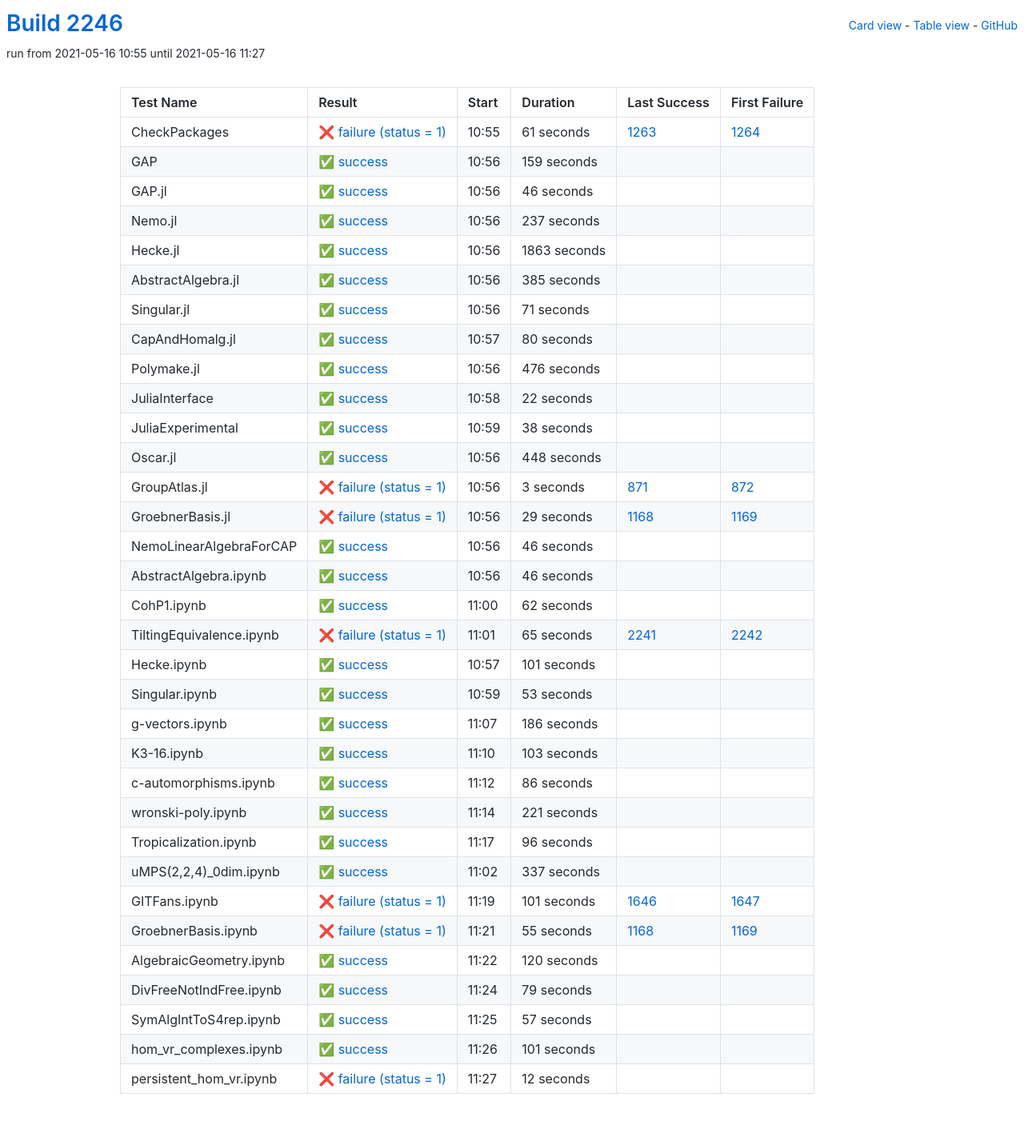
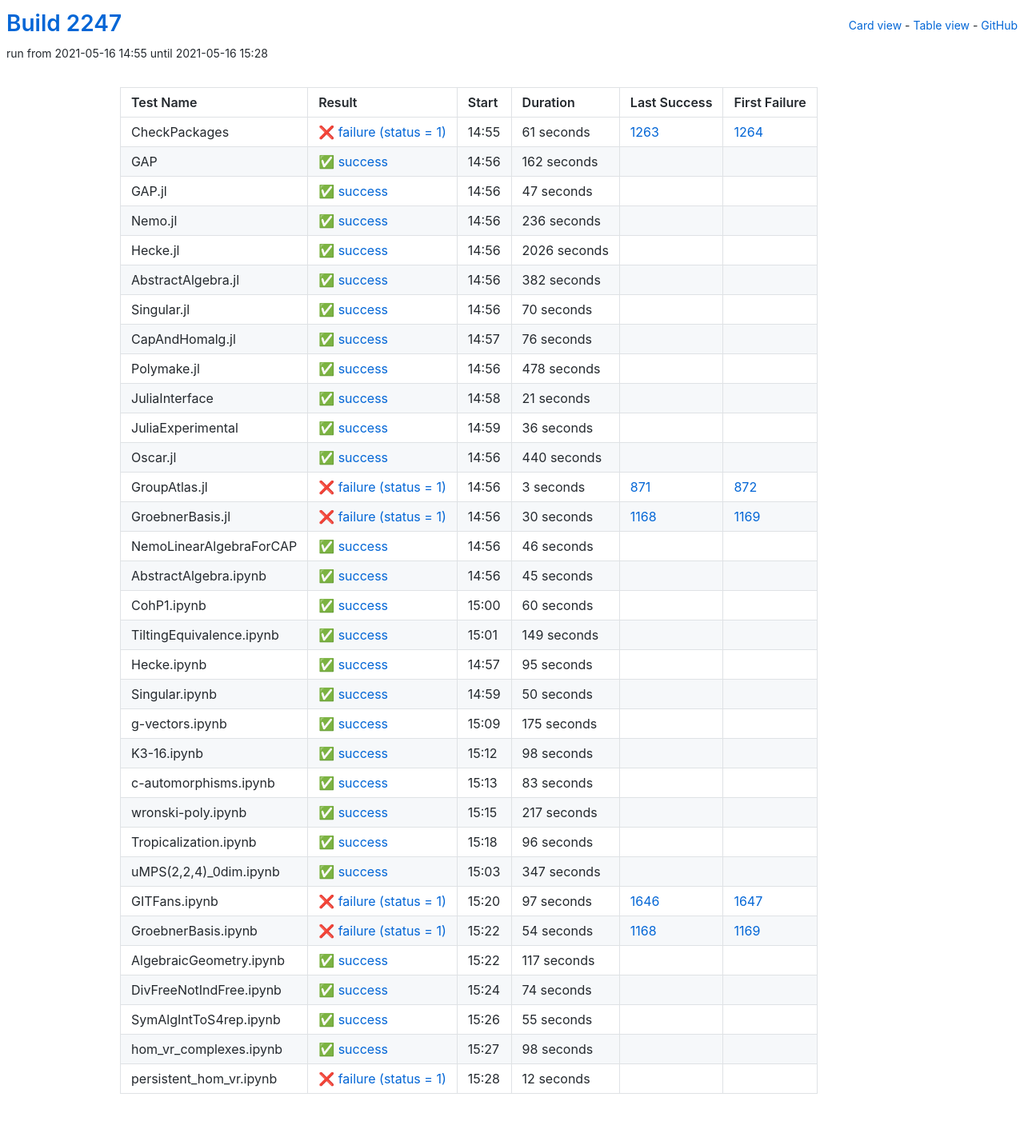
Before and after one commit to oscar-system/oscar-ci-status-stable, a Jekyll site: the page built from table.html, in a window 1280 px wide. Shown: the whole page at 80% size. Built offline with Jekyll 4.4.1, drawn with Linux system fonts in a browser that asks for light colours.

Commit message:
Build #2247

```diff
--- a/_data/ci.yml
+++ b/_data/ci.yml
@@ -1,6 +1,6 @@
 ---
-build: 2246
-build_url: https://oscarci.mathematik.uni-kl.de/job/oscar-stable/2246/
+build: 2247
+build_url: https://oscarci.mathematik.uni-kl.de/job/oscar-stable/2247/
 job: oscar-stable
 organization: oscar-system
 repo: oscar-ci-status-stable
@@ -8,8 +8,8 @@ repourl: https://github.com/oscar-system/oscar-ci-status-stable
 tests:
 - name: CheckPackages
   id: checkpackages
-  log: https://oscarci.mathematik.uni-kl.de/job/oscar-stable/2246/artifact/logs/build-2246/CheckPackages.log
-  start: 2021-05-16 10:55
+  log: https://oscarci.mathematik.uni-kl.de/job/oscar-stable/2247/artifact/logs/build-2247/CheckPackages.log
+  start: 2021-05-16 14:55
   success: false
   exitcode: 1
   status: failure
@@ -20,140 +20,140 @@ tests:
   first_failure_url: https://oscarci.mathematik.uni-kl.de/job/oscar-stable/1264/
 - name: GAP
   id: gap
-  log: https://oscarci.mathematik.uni-kl.de/job/oscar-stable/2246/artifact/logs/build-2246/GAP.log
-  start: 2021-05-16 10:56
+  log: https://oscarci.mathematik.uni-kl.de/job/oscar-stable/2247/artifact/logs/build-2247/GAP.log
+  start: 2021-05-16 14:56
   success: true
   exitcode: 0
   status: success
-  duration: 159
+  duration: 162
   last_success: false
   last_success_url:
   first_failure: false
   first_failure_url:
 - name: GAP.jl
   id: gap-jl
-  log: https://oscarci.mathematik.uni-kl.de/job/oscar-stable/2246/artifact/logs/build-2246/GAP.jl.log
-  start: 2021-05-16 10:56
+  log: https://oscarci.mathematik.uni-kl.de/job/oscar-stable/2247/artifact/logs/build-2247/GAP.jl.log
+  start: 2021-05-16 14:56
   success: true
   exitcode: 0
   status: success
-  duration: 46
+  duration: 47
   last_success: false
   last_success_url:
   first_failure: false
   first_failure_url:
 - name: Nemo.jl
   id: nemo-jl
-  log: https://oscarci.mathematik.uni-kl.de/job/oscar-stable/2246/artifact/logs/build-2246/Nemo.jl.log
-  start: 2021-05-16 10:56
+  log: https://oscarci.mathematik.uni-kl.de/job/oscar-stable/2247/artifact/logs/build-2247/Nemo.jl.log
+  start: 2021-05-16 14:56
   success: true
   exitcode: 0
   status: success
-  duration: 237
+  duration: 236
   last_success: false
   last_success_url:
   first_failure: false
   first_failure_url:
 - name: Hecke.jl
   id: hecke-jl
-  log: https://oscarci.mathematik.uni-kl.de/job/oscar-stable/2246/artifact/logs/build-2246/Hecke.jl.log
-  start: 2021-05-16 10:56
+  log: https://oscarci.mathematik.uni-kl.de/job/oscar-stable/2247/artifact/logs/build-2247/Hecke.jl.log
+  start: 2021-05-16 14:56
   success: true
   exitcode: 0
   status: success
-  duration: 1863
+  duration: 2026
   last_success: false
   last_success_url:
   first_failure: false
   first_failure_url:
 - name: AbstractAlgebra.jl
   id: abstractalgebra-jl
-  log: https://oscarci.mathematik.uni-kl.de/job/oscar-stable/2246/artifact/logs/build-2246/AbstractAlgebra.jl.log
-  start: 2021-05-16 10:56
+  log: https://oscarci.mathematik.uni-kl.de/job/oscar-stable/2247/artifact/logs/build-2247/AbstractAlgebra.jl.log
+  start: 2021-05-16 14:56
   success: true
   exitcode: 0
   status: success
-  duration: 385
+  duration: 382
   last_success: false
   last_success_url:
   first_failure: false
   first_failure_url:
 - name: Singular.jl
   id: singular-jl
-  log: https://oscarci.mathematik.uni-kl.de/job/oscar-stable/2246/artifact/logs/build-2246/Singular.jl.log
-  start: 2021-05-16 10:56
+  log: https://oscarci.mathematik.uni-kl.de/job/oscar-stable/2247/artifact/logs/build-2247/Singular.jl.log
+  start: 2021-05-16 14:56
   success: true
   exitcode: 0
   status: success
-  duration: 71
+  duration: 70
   last_success: false
   last_success_url:
   first_failure: false
   first_failure_url:
 - name: CapAndHomalg.jl
   id: capandhomalg-jl
-  log: https://oscarci.mathematik.uni-kl.de/job/oscar-stable/2246/artifact/logs/build-2246/CapAndHomalg.jl.log
-  start: 2021-05-16 10:57
+  log: https://oscarci.mathematik.uni-kl.de/job/oscar-stable/2247/artifact/logs/build-2247/CapAndHomalg.jl.log
+  start: 2021-05-16 14:57
   success: true
   exitcode: 0
   status: success
-  duration: 80
+  duration: 76
   last_success: false
   last_success_url:
   first_failure: false
   first_failure_url:
 - name: Polymake.jl
   id: polymake-jl
-  log: https://oscarci.mathematik.uni-kl.de/job/oscar-stable/2246/artifact/logs/build-2246/Polymake.jl.log
-  start: 2021-05-16 10:56
+  log: https://oscarci.mathematik.uni-kl.de/job/oscar-stable/2247/artifact/logs/build-2247/Polymake.jl.log
+  start: 2021-05-16 14:56
   success: true
   exitcode: 0
   status: success
-  duration: 476
+  duration: 478
   last_success: false
   last_success_url:
   first_failure: false
   first_failure_url:
 - name: JuliaInterface
   id: juliainterface
-  log: https://oscarci.mathematik.uni-kl.de/job/oscar-stable/2246/artifact/logs/build-2246/JuliaInterface.log
-  start: 2021-05-16 10:58
+  log: https://oscarci.mathematik.uni-kl.de/job/oscar-stable/2247/artifact/logs/build-2247/JuliaInterface.log
+  start: 2021-05-16 14:58
   success: true
   exitcode: 0
   status: success
-  duration: 22
+  duration: 21
   last_success: false
   last_success_url:
   first_failure: false
   first_failure_url:
 - name: JuliaExperimental
   id: juliaexperimental
-  log: https://oscarci.mathematik.uni-kl.de/job/oscar-stable/2246/artifact/logs/build-2246/JuliaExperimental.log
-  start: 2021-05-16 10:59
+  log: https://oscarci.mathematik.uni-kl.de/job/oscar-stable/2247/artifact/logs/build-2247/JuliaExperimental.log
+  start: 2021-05-16 14:59
   success: true
   exitcode: 0
   status: success
-  duration: 38
+  duration: 36
   last_success: false
   last_success_url:
   first_failure: false
   first_failure_url:
 - name: Oscar.jl
   id: oscar-jl
-  log: https://oscarci.mathematik.uni-kl.de/job/oscar-stable/2246/artifact/logs/build-2246/Oscar.jl.log
-  start: 2021-05-16 10:56
+  log: https://oscarci.mathematik.uni-kl.de/job/oscar-stable/2247/artifact/logs/build-2247/Oscar.jl.log
+  start: 2021-05-16 14:56
   success: true
   exitcode: 0
   status: success
-  duration: 448
+  duration: 440
   last_success: false
   last_success_url:
   first_failure: false
   first_failure_url:
 - name: GroupAtlas.jl
   id: groupatlas-jl
-  log: https://oscarci.mathematik.uni-kl.de/job/oscar-stable/2246/artifact/logs/build-2246/GroupAtlas.jl.log
-  start: 2021-05-16 10:56
+  log: https://oscarci.mathematik.uni-kl.de/job/oscar-stable/2247/artifact/logs/build-2247/GroupAtlas.jl.log
+  start: 2021-05-16 14:56
   success: false
   exitcode: 1
   status: failure
@@ -164,20 +164,20 @@ tests:
   first_failure_url: https://oscarci.mathematik.uni-kl.de/job/oscar-stable/872/
 - name: GroebnerBasis.jl
   id: groebnerbasis-jl
-  log: https://oscarci.mathematik.uni-kl.de/job/oscar-stable/2246/artifact/logs/build-2246/GroebnerBasis.jl.log
-  start: 2021-05-16 10:56
+  log: https://oscarci.mathematik.uni-kl.de/job/oscar-stable/2247/artifact/logs/build-2247/GroebnerBasis.jl.log
+  start: 2021-05-16 14:56
   success: false
   exitcode: 1
   status: failure
-  duration: 29
+  duration: 30
   last_success: 1168
   last_success_url: https://oscarci.mathematik.uni-kl.de/job/oscar-stable/1168/
   first_failure: 1169
   first_failure_url: https://oscarci.mathematik.uni-kl.de/job/oscar-stable/1169/
 - name: NemoLinearAlgebraForCAP
   id: nemolinearalgebraforcap
-  log: https://oscarci.mathematik.uni-kl.de/job/oscar-stable/2246/artifact/logs/build-2246/NemoLinearAlgebraForCAP.log
-  start: 2021-05-16 10:56
+  log: https://oscarci.mathematik.uni-kl.de/job/oscar-stable/2247/artifact/logs/build-2247/NemoLinearAlgebraForCAP.log
+  start: 2021-05-16 14:56
   success: true
   exitcode: 0
   status: success
@@ -188,116 +188,116 @@ tests:
   first_failure_url:
 - name: AbstractAlgebra.ipynb
   id: abstractalgebra-ipynb
-  log: https://oscarci.mathematik.uni-kl.de/job/oscar-stable/2246/artifact/logs/build-2246/AbstractAlgebra.ipynb.log
-  start: 2021-05-16 10:56
+  log: https://oscarci.mathematik.uni-kl.de/job/oscar-stable/2247/artifact/logs/build-2247/AbstractAlgebra.ipynb.log
+  start: 2021-05-16 14:56
   success: true
   exitcode: 0
   status: success
-  duration: 46
+  duration: 45
   last_success: false
   last_success_url:
   first_failure: false
   first_failure_url:
 - name: CohP1.ipynb
   id: cohp1-ipynb
-  log: https://oscarci.mathematik.uni-kl.de/job/oscar-stable/2246/artifact/logs/build-2246/CohP1.ipynb.log
-  start: 2021-05-16 11:00
+  log: https://oscarci.mathematik.uni-kl.de/job/oscar-stable/2247/artifact/logs/build-2247/CohP1.ipynb.log
+  start: 2021-05-16 15:00
   success: true
   exitcode: 0
   status: success
-  duration: 62
+  duration: 60
   last_success: false
   last_success_url:
   first_failure: false
   first_failure_url:
 - name: TiltingEquivalence.ipynb
   id: tiltingequivalence-ipynb
-  log: https://oscarci.mathematik.uni-kl.de/job/oscar-stable/2246/artifact/logs/build-2246/TiltingEquivalence.ipynb.log
-  start: 2021-05-16 11:01
-  success: false
-  exitcode: 1
-  status: failure
-  duration: 65
-  last_success: 2241
-  last_success_url: https://oscarci.mathematik.uni-kl.de/job/oscar-stable/2241/
-  first_failure: 2242
-  first_failure_url: https://oscarci.mathematik.uni-kl.de/job/oscar-stable/2242/
-- name: Hecke.ipynb
-  id: hecke-ipynb
-  log: https://oscarci.mathematik.uni-kl.de/job/oscar-stable/2246/artifact/logs/build-2246/Hecke.ipynb.log
-  start: 2021-05-16 10:57
+  log: https://oscarci.mathematik.uni-kl.de/job/oscar-stable/2247/artifact/logs/build-2247/TiltingEquivalence.ipynb.log
+  start: 2021-05-16 15:01
   success: true
   exitcode: 0
   status: success
-  duration: 101
+  duration: 149
+  last_success: false
+  last_success_url:
+  first_failure: false
+  first_failure_url:
+- name: Hecke.ipynb
+  id: hecke-ipynb
+  log: https://oscarci.mathematik.uni-kl.de/job/oscar-stable/2247/artifact/logs/build-2247/Hecke.ipynb.log
+  start: 2021-05-16 14:57
+  success: true
+  exitcode: 0
+  status: success
+  duration: 95
   last_success: false
   last_success_url:
   first_failure: false
   first_failure_url:
 - name: Singular.ipynb
   id: singular-ipynb
-  log: https://oscarci.mathematik.uni-kl.de/job/oscar-stable/2246/artifact/logs/build-2246/Singular.ipynb.log
-  start: 2021-05-16 10:59
+  log: https://oscarci.mathematik.uni-kl.de/job/oscar-stable/2247/artifact/logs/build-2247/Singular.ipynb.log
+  start: 2021-05-16 14:59
   success: true
   exitcode: 0
   status: success
-  duration: 53
+  duration: 50
   last_success: false
   last_success_url:
   first_failure: false
   first_failure_url:
 - name: g-vectors.ipynb
   id: g-vectors-ipynb
-  log: https://oscarci.mathematik.uni-kl.de/job/oscar-stable/2246/artifact/logs/build-2246/g-vectors.ipynb.log
-  start: 2021-05-16 11:07
+  log: https://oscarci.mathematik.uni-kl.de/job/oscar-stable/2247/artifact/logs/build-2247/g-vectors.ipynb.log
+  start: 2021-05-16 15:09
   success: true
   exitcode: 0
   status: success
-  duration: 186
+  duration: 175
   last_success: false
   last_success_url:
   first_failure: false
   first_failure_url:
 - name: K3-16.ipynb
   id: k3-16-ipynb
-  log: https://oscarci.mathematik.uni-kl.de/job/oscar-stable/2246/artifact/logs/build-2246/K3-16.ipynb.log
-  start: 2021-05-16 11:10
+  log: https://oscarci.mathematik.uni-kl.de/job/oscar-stable/2247/artifact/logs/build-2247/K3-16.ipynb.log
+  start: 2021-05-16 15:12
   success: true
   exitcode: 0
   status: success
-  duration: 103
+  duration: 98
   last_success: false
   last_success_url:
   first_failure: false
   first_failure_url:
 - name: c-automorphisms.ipynb
   id: c-automorphisms-ipynb
-  log: https://oscarci.mathematik.uni-kl.de/job/oscar-stable/2246/artifact/logs/build-2246/c-automorphisms.ipynb.log
-  start: 2021-05-16 11:12
+  log: https://oscarci.mathematik.uni-kl.de/job/oscar-stable/2247/artifact/logs/build-2247/c-automorphisms.ipynb.log
+  start: 2021-05-16 15:13
   success: true
   exitcode: 0
   status: success
-  duration: 86
+  duration: 83
   last_success: false
   last_success_url:
   first_failure: false
   first_failure_url:
 - name: wronski-poly.ipynb
   id: wronski-poly-ipynb
-  log: https://oscarci.mathematik.uni-kl.de/job/oscar-stable/2246/artifact/logs/build-2246/wronski-poly.ipynb.log
-  start: 2021-05-16 11:14
+  log: https://oscarci.mathematik.uni-kl.de/job/oscar-stable/2247/artifact/logs/build-2247/wronski-poly.ipynb.log
+  start: 2021-05-16 15:15
   success: true
   exitcode: 0
   status: success
-  duration: 221
+  duration: 217
   last_success: false
   last_success_url:
   first_failure: false
   first_failure_url:
 - name: Tropicalization.ipynb
   id: tropicalization-ipynb
-  log: https://oscarci.mathematik.uni-kl.de/job/oscar-stable/2246/artifact/logs/build-2246/Tropicalization.ipynb.log
-  start: 2021-05-16 11:17
+  log: https://oscarci.mathematik.uni-kl.de/job/oscar-stable/2247/artifact/logs/build-2247/Tropicalization.ipynb.log
+  start: 2021-05-16 15:18
   success: true
   exitcode: 0
   status: success
@@ -308,92 +308,92 @@ tests:
   first_failure_url:
 - name: uMPS(2,2,4)_0dim.ipynb
   id: umps-2-2-4-0dim-ipynb
-  log: https://oscarci.mathematik.uni-kl.de/job/oscar-stable/2246/artifact/logs/build-2246/uMPS-2-2-4-_0dim.ipynb.log
-  start: 2021-05-16 11:02
+  log: https://oscarci.mathematik.uni-kl.de/job/oscar-stable/2247/artifact/logs/build-2247/uMPS-2-2-4-_0dim.ipynb.log
+  start: 2021-05-16 15:03
   success: true
   exitcode: 0
   status: success
-  duration: 337
+  duration: 347
   last_success: false
   last_success_url:
   first_failure: false
   first_failure_url:
 - name: GITFans.ipynb
   id: gitfans-ipynb
-  log: https://oscarci.mathematik.uni-kl.de/job/oscar-stable/2246/artifact/logs/build-2246/GITFans.ipynb.log
-  start: 2021-05-16 11:19
+  log: https://oscarci.mathematik.uni-kl.de/job/oscar-stable/2247/artifact/logs/build-2247/GITFans.ipynb.log
+  start: 2021-05-16 15:20
   success: false
   exitcode: 1
   status: failure
-  duration: 101
+  duration: 97
   last_success: 1646
   last_success_url: https://oscarci.mathematik.uni-kl.de/job/oscar-stable/1646/
   first_failure: 1647
   first_failure_url: https://oscarci.mathematik.uni-kl.de/job/oscar-stable/1647/
 - name: GroebnerBasis.ipynb
   id: groebnerbasis-ipynb
-  log: https://oscarci.mathematik.uni-kl.de/job/oscar-stable/2246/artifact/logs/build-2246/GroebnerBasis.ipynb.log
-  start: 2021-05-16 11:21
+  log: https://oscarci.mathematik.uni-kl.de/job/oscar-stable/2247/artifact/logs/build-2247/GroebnerBasis.ipynb.log
+  start: 2021-05-16 15:22
   success: false
   exitcode: 1
   status: failure
-  duration: 55
+  duration: 54
   last_success: 1168
   last_success_url: https://oscarci.mathematik.uni-kl.de/job/oscar-stable/1168/
   first_failure: 1169
   first_failure_url: https://oscarci.mathematik.uni-kl.de/job/oscar-stable/1169/
 - name: AlgebraicGeometry.ipynb
   id: algebraicgeometry-ipynb
-  log: https://oscarci.mathematik.uni-kl.de/job/oscar-stable/2246/artifact/logs/build-2246/AlgebraicGeometry.ipynb.log
-  start: 2021-05-16 11:22
+  log: https://oscarci.mathematik.uni-kl.de/job/oscar-stable/2247/artifact/logs/build-2247/AlgebraicGeometry.ipynb.log
+  start: 2021-05-16 15:22
   success: true
   exitcode: 0
   status: success
-  duration: 120
+  duration: 117
   last_success: false
   last_success_url:
   first_failure: false
   first_failure_url:
 - name: DivFreeNotIndFree.ipynb
   id: divfreenotindfree-ipynb
-  log: https://oscarci.mathematik.uni-kl.de/job/oscar-stable/2246/artifact/logs/build-2246/DivFreeNotIndFree.ipynb.log
-  start: 2021-05-16 11:24
+  log: https://oscarci.mathematik.uni-kl.de/job/oscar-stable/2247/artifact/logs/build-2247/DivFreeNotIndFree.ipynb.log
+  start: 2021-05-16 15:24
   success: true
   exitcode: 0
   status: success
-  duration: 79
+  duration: 74
   last_success: false
   last_success_url:
   first_failure: false
   first_failure_url:
 - name: SymAlgIntToS4rep.ipynb
   id: symalginttos4rep-ipynb
-  log: https://oscarci.mathematik.uni-kl.de/job/oscar-stable/2246/artifact/logs/build-2246/SymAlgIntToS4rep.ipynb.log
-  start: 2021-05-16 11:25
+  log: https://oscarci.mathematik.uni-kl.de/job/oscar-stable/2247/artifact/logs/build-2247/SymAlgIntToS4rep.ipynb.log
+  start: 2021-05-16 15:26
   success: true
   exitcode: 0
   status: success
-  duration: 57
+  duration: 55
   last_success: false
   last_success_url:
   first_failure: false
   first_failure_url:
 - name: hom_vr_complexes.ipynb
   id: hom-vr-complexes-ipynb
-  log: https://oscarci.mathematik.uni-kl.de/job/oscar-stable/2246/artifact/logs/build-2246/hom_vr_complexes.ipynb.log
-  start: 2021-05-16 11:26
+  log: https://oscarci.mathematik.uni-kl.de/job/oscar-stable/2247/artifact/logs/build-2247/hom_vr_complexes.ipynb.log
+  start: 2021-05-16 15:27
   success: true
   exitcode: 0
   status: success
-  duration: 101
+  duration: 98
   last_success: false
   last_success_url:
   first_failure: false
   first_failure_url:
 - name: persistent_hom_vr.ipynb
   id: persistent-hom-vr-ipynb
-  log: https://oscarci.mathematik.uni-kl.de/job/oscar-stable/2246/artifact/logs/build-2246/persistent_hom_vr.ipynb.log
-  start: 2021-05-16 11:27
+  log: https://oscarci.mathematik.uni-kl.de/job/oscar-stable/2247/artifact/logs/build-2247/persistent_hom_vr.ipynb.log
+  start: 2021-05-16 15:28
   success: false
   exitcode: 1
   status: failure
```
Also changed, not shown: README.md.
